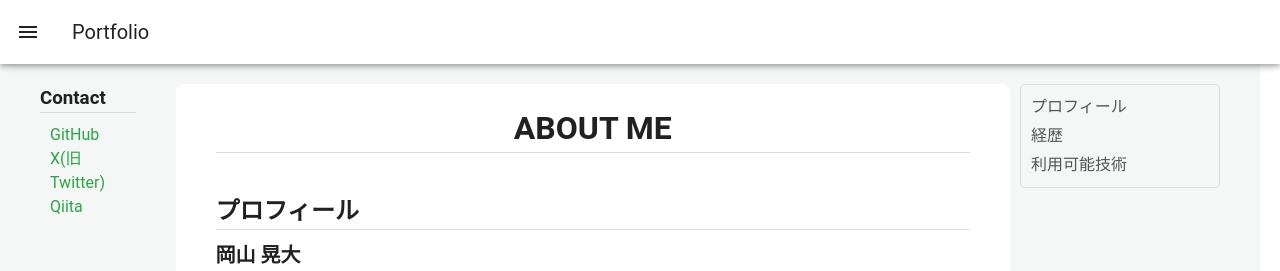
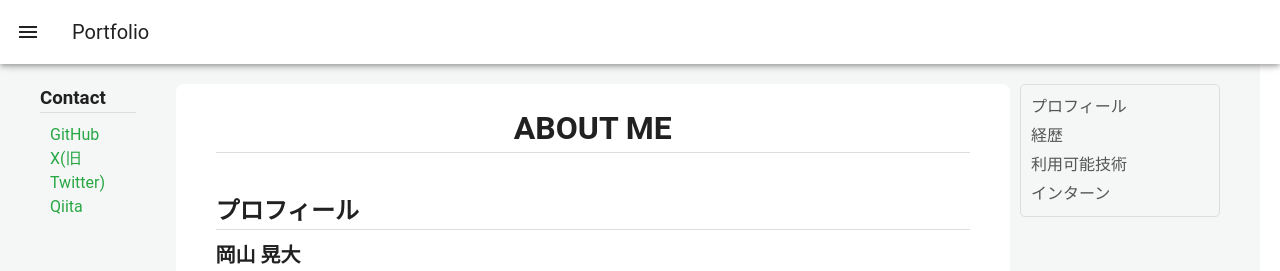
Before and after one commit to koinunopochi/PortfolioFront, a Vue app: page /about-me in a window 1280 px wide. Shown: the top 271 px of the page. Built offline with nearby package versions, Linux system fonts and the light colour scheme.

Commit message:
目次の追記

```diff
--- a/src/components/InternView.vue
+++ b/src/components/InternView.vue
@@ -1,5 +1,5 @@
 <template>
-  <div class="intern">
+  <div class="intern" id="intern">
     <h2>インターン</h2>
     <div class="content">
       <div class="">
--- a/src/views/AboutMe.vue
+++ b/src/views/AboutMe.vue
@@ -135,6 +135,10 @@ const tableOfContentsItems = [
     id: 'skill',
     name: '利用可能技術',
   },
+  {
+    id: 'intern',
+    name: 'インターン',
+  },
 ];
 </script>
 
```
